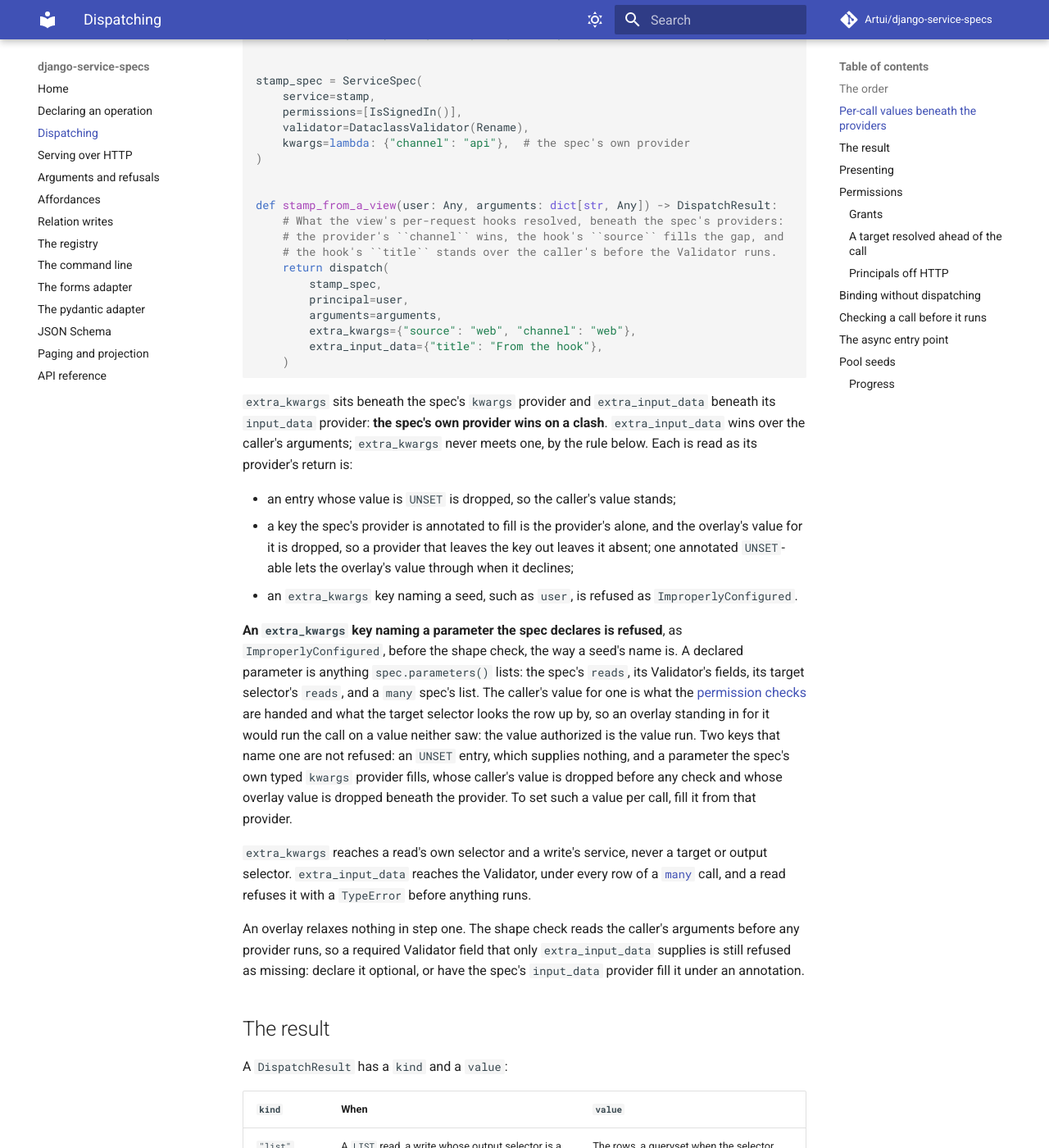
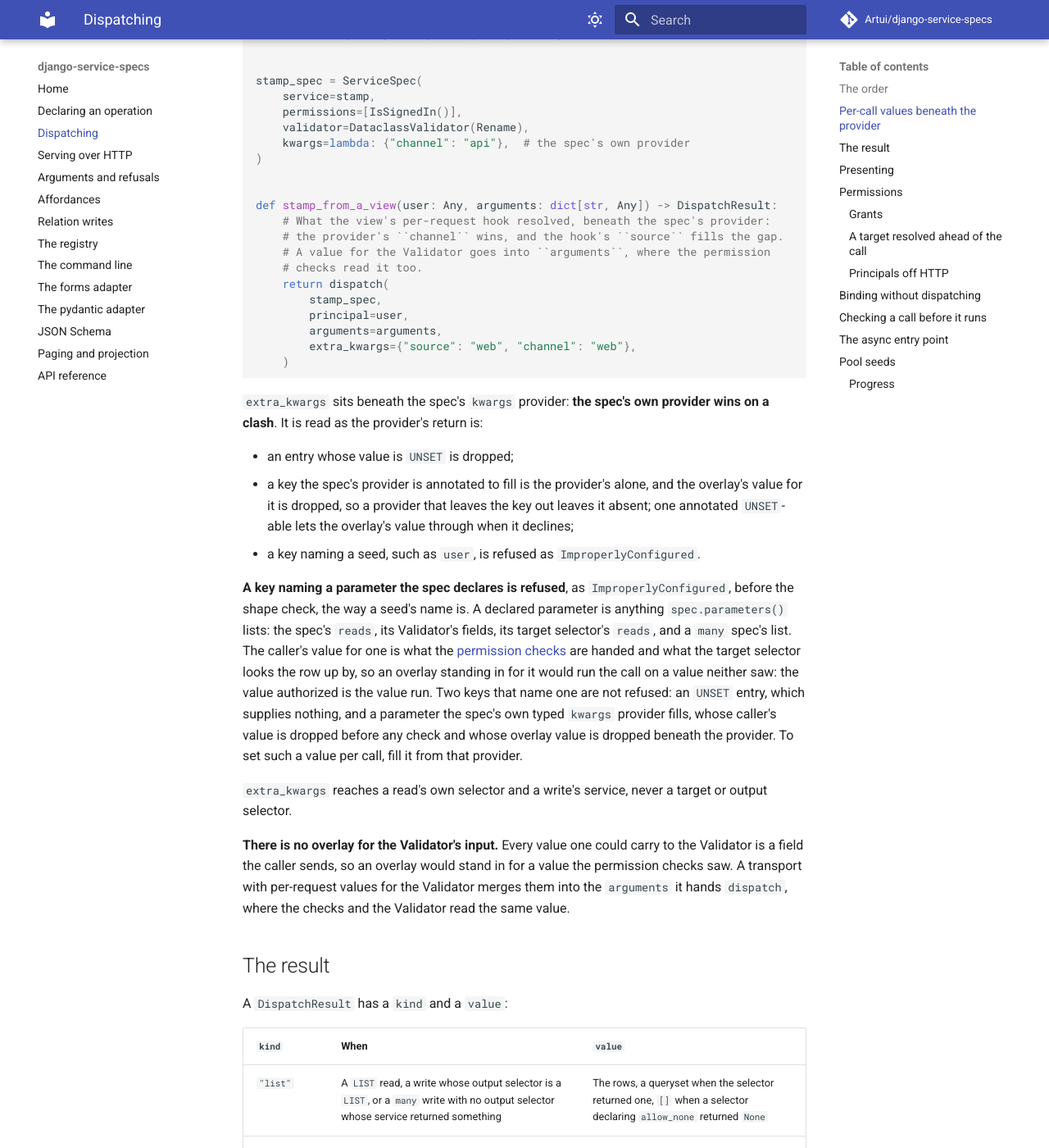
Before and after one commit to Artui/django-service-specs, an MkDocs documentation site: the page built from docs/dispatching.md, in a window 1280 px wide and 1400 px high, scrolled down 2050 px. Shown: the whole window at 82% size. Built offline with MkDocs 1.6.1 and Material for MkDocs 9.7.7, drawn with Linux system fonts in a browser that asks for light colours; comment, search, counter and statistics services are not loaded; some of the changed text lies outside the part shown.

Commit message:
Drop the input-data overlay from dispatch and adispatch
Every key an extra_input_data overlay could carry to the Validator names
a parameter the caller sends, so under the declared-parameter refusal it
could reach nothing. A transport merges such values into the arguments it
hands dispatch instead, where the permission checks and the Validator read
one value. extra_kwargs stays, beneath the spec's kwargs provider.

Co-Authored-By: Claude Opus 5.5 <noreply@anthropic.com>

````diff
--- a/docs/dispatching.md
+++ b/docs/dispatching.md
@@ -80,12 +80,11 @@ The order is the design, and each place reads as if it could move:
   Preconditions follow them, in the same place, as djangorestframework-services
   orders the two.
 
-## Per-call values beneath the providers
+## Per-call values beneath the provider
 
-A transport sometimes knows a value per call that the spec cannot carry: an
-HTTP view's hook returning extra service keywords, or extra data for the
-Validator. `dispatch` and `adispatch` take them as two overlays, so the spec
-need not be rebuilt for the call:
+A transport sometimes knows a service keyword per call that the spec cannot
+carry: what an HTTP view's per-request hook returns. `dispatch` and `adispatch`
+take it as `extra_kwargs`, so the spec need not be rebuilt for the call:
 
 ```python
 --8<--
@@ -93,20 +92,17 @@ docs/examples/dispatching.py:overlays
 --8<--
 ```
 
-`extra_kwargs` sits beneath the spec's `kwargs` provider and `extra_input_data`
-beneath its `input_data` provider: **the spec's own provider wins on a clash**.
-`extra_input_data` wins over the caller's arguments; `extra_kwargs` never meets
-one, by the rule below. Each is read as its provider's return is:
+`extra_kwargs` sits beneath the spec's `kwargs` provider: **the spec's own
+provider wins on a clash**. It is read as the provider's return is:
 
-- an entry whose value is `UNSET` is dropped, so the caller's value stands;
+- an entry whose value is `UNSET` is dropped;
 - a key the spec's provider is annotated to fill is the provider's alone, and
   the overlay's value for it is dropped, so a provider that leaves the key out
   leaves it absent; one annotated `UNSET`-able lets the overlay's value through
   when it declines;
-- an `extra_kwargs` key naming a seed, such as `user`, is refused as
-  `ImproperlyConfigured`.
+- a key naming a seed, such as `user`, is refused as `ImproperlyConfigured`.
 
-**An `extra_kwargs` key naming a parameter the spec declares is refused**, as
+**A key naming a parameter the spec declares is refused**, as
 `ImproperlyConfigured`, before the shape check, the way a seed's name is. A
 declared parameter is anything `spec.parameters()` lists: the spec's `reads`,
 its Validator's fields, its target selector's `reads`, and a `many` spec's
@@ -120,14 +116,13 @@ overlay value is dropped beneath the provider. To set such a value per call,
 fill it from that provider.
 
 `extra_kwargs` reaches a read's own selector and a write's service, never a
-target or output selector. `extra_input_data` reaches the Validator, under
-every row of a [`many`](declaring.md#many-rows-in-one-call) call, and a read
-refuses it with a `TypeError` before anything runs.
+target or output selector.
 
-An overlay relaxes nothing in step one. The shape check reads the caller's
-arguments before any provider runs, so a required Validator field that only
-`extra_input_data` supplies is still refused as missing: declare it optional,
-or have the spec's `input_data` provider fill it under an annotation.
+**There is no overlay for the Validator's input.** Every value one could carry
+to the Validator is a field the caller sends, so an overlay would stand in for
+a value the permission checks saw. A transport with per-request values for the
+Validator merges them into the `arguments` it hands `dispatch`, where the
+checks and the Validator read the same value.
 
 ## The result
 
--- a/docs/examples/dispatching.py
+++ b/docs/examples/dispatching.py
@@ -110,15 +110,15 @@ stamp_spec = ServiceSpec(
 
 
 def stamp_from_a_view(user: Any, arguments: dict[str, Any]) -> DispatchResult:
-    # What the view's per-request hooks resolved, beneath the spec's providers:
-    # the provider's ``channel`` wins, the hook's ``source`` fills the gap, and
-    # the hook's ``title`` stands over the caller's before the Validator runs.
+    # What the view's per-request hook resolved, beneath the spec's provider:
+    # the provider's ``channel`` wins, and the hook's ``source`` fills the gap.
+    # A value for the Validator goes into ``arguments``, where the permission
+    # checks read it too.
     return dispatch(
         stamp_spec,
         principal=user,
         arguments=arguments,
         extra_kwargs={"source": "web", "channel": "web"},
-        extra_input_data={"title": "From the hook"},
     )
 
 
````
Also changed, not shown: CHANGELOG.md (+13 -17 lines), 7 other files.
